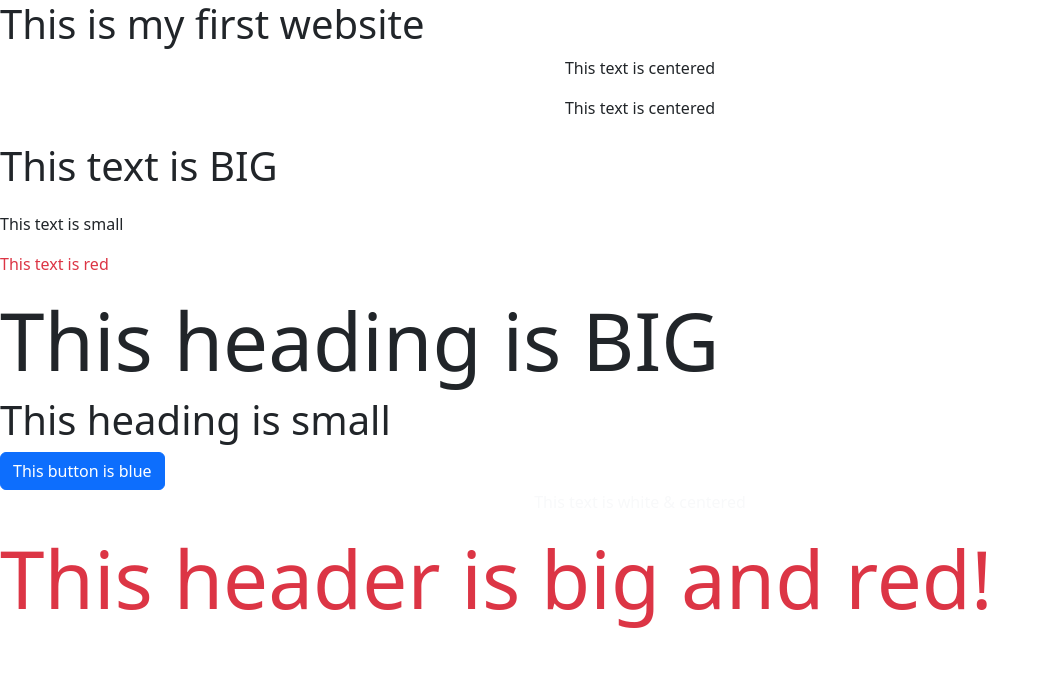
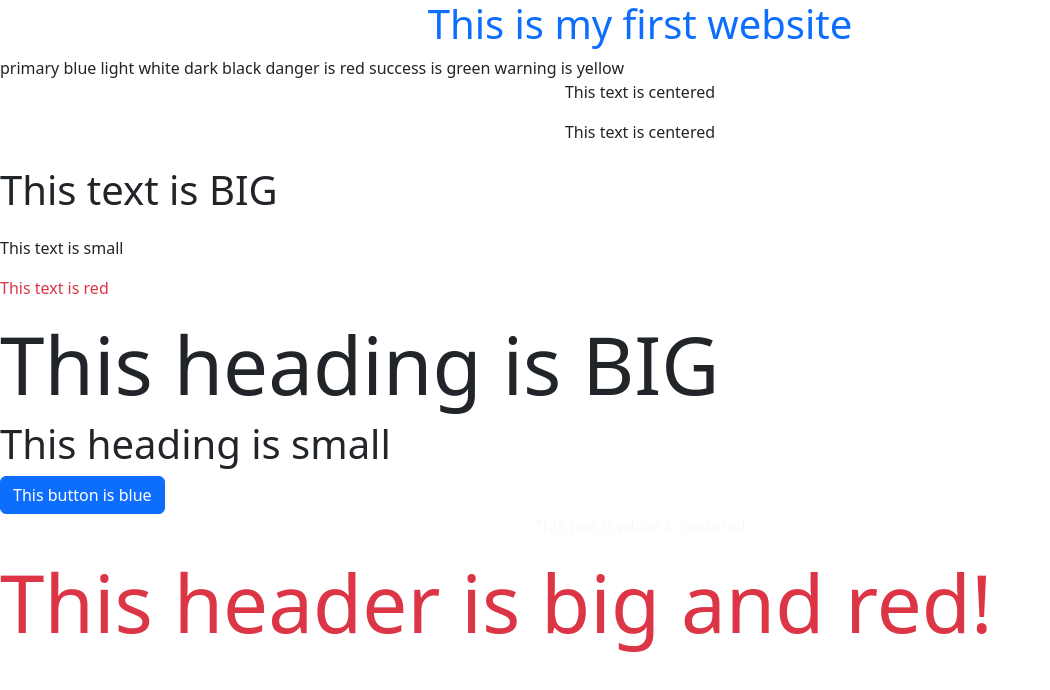
Before and after one commit to LeftClickMage/myepicwebsite, a plain HTML site: page index.html in a window 1280 px wide. Shown: the whole page, without its empty margins (0-1050 px from the left). Drawn offline with nearby package versions, Linux system fonts and the light colour scheme.

Commit message:
Update index.html

```diff
--- a/index.html
+++ b/index.html
@@ -6,7 +6,58 @@
  <link href="https://cdn.jsdelivr.net/npm/bootstrap@5.3.3/dist/css/bootstrap.min.css" rel="stylesheet">
   </head>
   <body>
-    <h1>This is my first website</h1>
+
+
+
+
+
+
+
+
+
+
+
+
+
+    <h1 class="text-center text-primary">This is my first website</h1>
+
+    primary blue
+    light white
+    dark black
+    danger is red
+    success is green
+    warning is yellow
+
+
+
+
+
+
+
+
+
+
+
+
+
+
+
+
+
+
+
+
+
+
+
+
+
+
+
+
+
+
+
 
 
     <!-- Normal CSS -->
```
